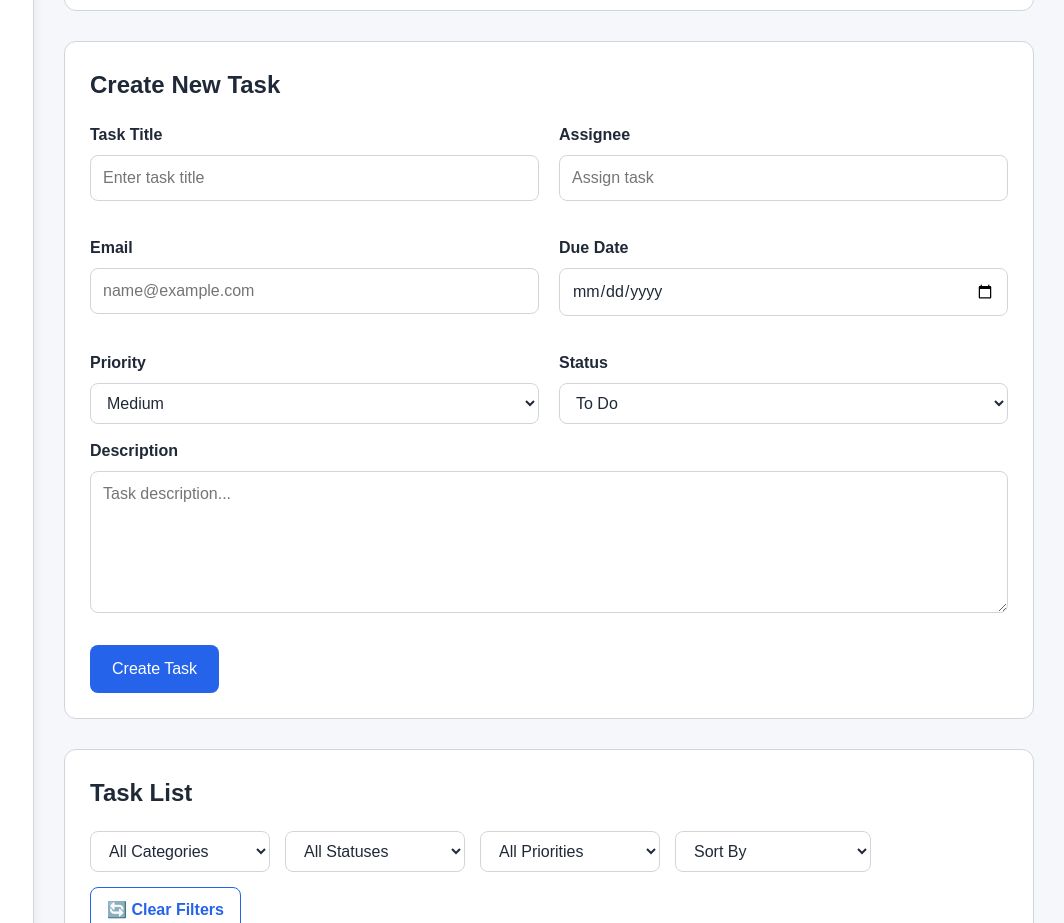
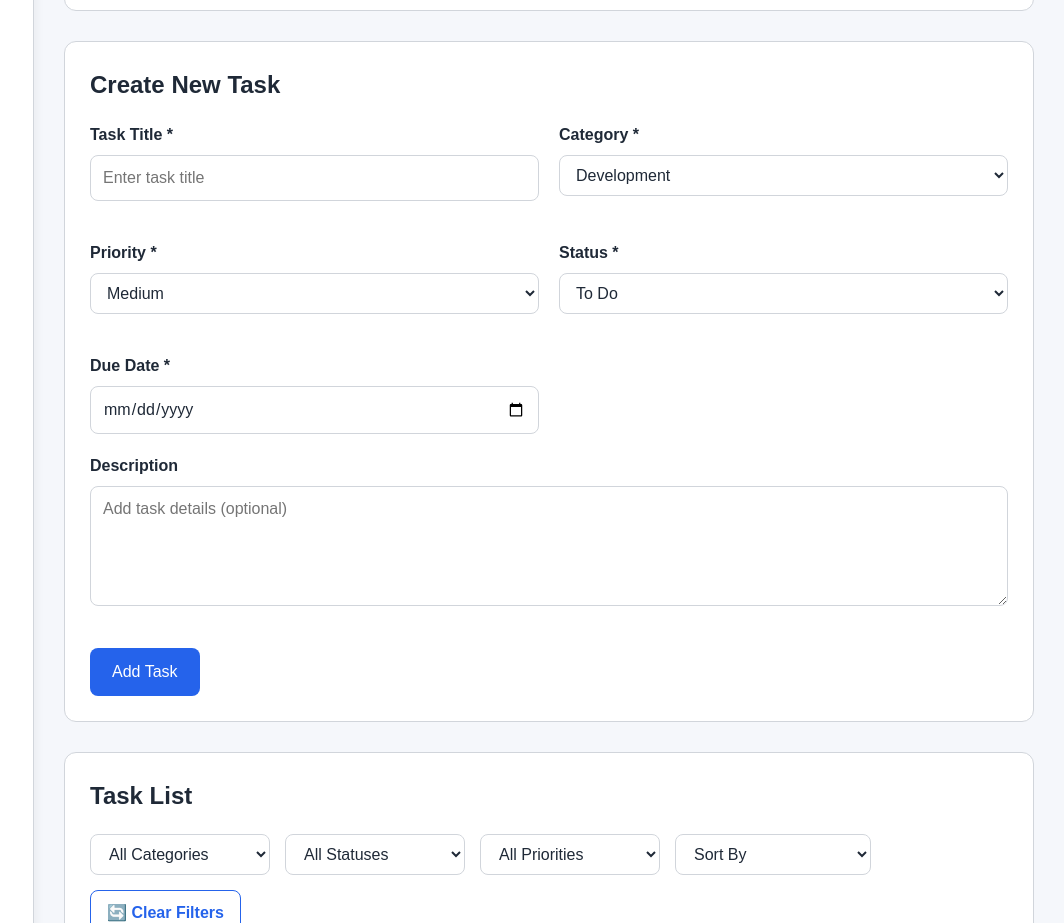
Before and after one commit to freeappstore-online/taskflow, a React (Vite) app in the folder taskflow-react/: page / in a window 1280 px wide. Shown: the part 1180-2103 px from the top of the page, without its empty margins (216-1280 px from the left). Built offline with nearby package versions, Linux system fonts and the light colour scheme.

Commit message:
Add task validation and improve form error handling

```diff
--- a/taskflow-react/src/components/TaskForm/TaskForm.css
+++ b/taskflow-react/src/components/TaskForm/TaskForm.css
@@ -99,3 +99,31 @@
     width: 100%;
   }
 }
+.form-group {
+  margin-bottom: 5px;
+}
+
+.input-error {
+  border: 2px solid #ef4444 !important;
+}
+
+.error-message {
+  display: block;
+  margin-top: 5px;
+  color: #ef4444;
+  font-size: 13px;
+}
+
+.form-actions {
+  display: flex;
+  gap: 10px;
+  margin-top: 20px;
+}
+
+.cancel-btn {
+  background: #6b7280 !important;
+}
+
+.cancel-btn:hover {
+  background: #4b5563 !important;
+}
--- a/taskflow-react/src/components/TaskForm/TaskForm.jsx
+++ b/taskflow-react/src/components/TaskForm/TaskForm.jsx
@@ -1,22 +1,23 @@
-import { useState, useEffect } from "react";
+import { useEffect, useState } from "react";
 import "./TaskForm.css";
 
 function TaskForm({ addTask, updateTask, editingTask }) {
   const initialTask = {
     title: "",
-    description: "",
+    category: "Development",
     priority: "Medium",
     status: "To Do",
     dueDate: "",
-    assignee: "",
-    email: "",
+    description: "",
   };
 
   const [task, setTask] = useState(initialTask);
+  const [errors, setErrors] = useState({});
 
   useEffect(() => {
     if (editingTask) {
       setTask(editingTask);
+      setErrors({});
     } else {
       setTask(initialTask);
     }
@@ -25,14 +26,53 @@ function TaskForm({ addTask, updateTask, editingTask }) {
   const handleChange = (event) => {
     const { name, value } = event.target;
 
-    setTask((prevTask) => ({
-      ...prevTask,
+    setTask((previousTask) => ({
+      ...previousTask,
       [name]: value,
     }));
+
+    // Remove the error when the user starts fixing the field
+    setErrors((previousErrors) => ({
+      ...previousErrors,
+      [name]: "",
+    }));
+  };
+
+  const validateForm = () => {
+    const newErrors = {};
+
+    if (!task.title.trim()) {
+      newErrors.title = "Please enter a task title.";
+    }
+
+    if (!task.category) {
+      newErrors.category = "Please select a category.";
+    }
+
+    if (!task.priority) {
+      newErrors.priority = "Please select a priority.";
+    }
+
+    if (!task.status) {
+      newErrors.status = "Please select a status.";
+    }
+
+    if (!task.dueDate) {
+      newErrors.dueDate = "Please select a due date.";
+    }
+
+    return newErrors;
   };
 
   const handleSubmit = (event) => {
     event.preventDefault();
+
+    const validationErrors = validateForm();
+
+    if (Object.keys(validationErrors).length > 0) {
+      setErrors(validationErrors);
+      return;
+    }
 
     if (editingTask) {
       updateTask(task);
@@ -41,11 +81,16 @@ function TaskForm({ addTask, updateTask, editingTask }) {
     }
 
     setTask(initialTask);
+    setErrors({});
   };
 
   const handleCancel = () => {
     setTask(initialTask);
+    setErrors({});
+
+    if (editingTask) {
       updateTask(null);
+    }
   };
 
   return (
@@ -54,10 +99,14 @@ function TaskForm({ addTask, updateTask, editingTask }) {
         {editingTask ? "Edit Task" : "Create New Task"}
       </h2>
 
-      <form onSubmit={handleSubmit}>
+      <form onSubmit={handleSubmit} noValidate>
         <div className="form-grid">
-          <div>
-            <label htmlFor="title">Task Title</label>
+
+          {/* Task Title */}
+          <div className="form-group">
+            <label htmlFor="title">
+              Task Title *
+            </label>
 
             <input
               id="title"
@@ -66,51 +115,54 @@ function TaskForm({ addTask, updateTask, editingTask }) {
               value={task.title}
               onChange={handleChange}
               placeholder="Enter task title"
-              required
+              className={errors.title ? "input-error" : ""}
             />
+
+            {errors.title && (
+              <small className="error-message">
+                {errors.title}
+              </small>
+            )}
           </div>
 
-          <div>
-            <label htmlFor="assignee">Assignee</label>
+          {/* Category */}
+          <div className="form-group">
+            <label htmlFor="category">
+              Category *
+            </label>
 
-            <input
-              id="assignee"
-              type="text"
-              name="assignee"
-              value={task.assignee}
+            <select
+              id="category"
+              name="category"
+              value={task.category}
               onChange={handleChange}
-              placeholder="Assign task"
-              required
-            />
+            >
+              <option value="Development">
+                Development
+              </option>
+              <option value="Design">
+                Design
+              </option>
+              <option value="Testing">
+                Testing
+              </option>
+              <option value="Documentation">
+                Documentation
+              </option>
+              <option value="Bug">
+                Bug
+              </option>
+              <option value="Meeting">
+                Meeting
+              </option>
+            </select>
           </div>
 
-          <div>
-            <label htmlFor="email">Email</label>
-
-            <input
-              id="email"
-              type="email"
-              name="email"
-              value={task.email}
-              onChange={handleChange}
-              placeholder="name@example.com"
-            />
-          </div>
-
-          <div>
-            <label htmlFor="dueDate">Due Date</label>
-
-            <input
-              id="dueDate"
-              type="date"
-              name="dueDate"
-              value={task.dueDate}
-              onChange={handleChange}
-            />
-          </div>
-
-          <div>
-            <label htmlFor="priority">Priority</label>
+          {/* Priority */}
+          <div className="form-group">
+            <label htmlFor="priority">
+              Priority *
+            </label>
 
             <select
               id="priority"
@@ -124,8 +176,11 @@ function TaskForm({ addTask, updateTask, editingTask }) {
             </select>
           </div>
 
-          <div>
-            <label htmlFor="status">Status</label>
+          {/* Status */}
+          <div className="form-group">
+            <label htmlFor="status">
+              Status *
+            </label>
 
             <select
               id="status"
@@ -142,8 +197,33 @@ function TaskForm({ addTask, updateTask, editingTask }) {
               </option>
             </select>
           </div>
+
+          {/* Due Date */}
+          <div className="form-group">
+            <label htmlFor="dueDate">
+              Due Date *
+            </label>
+
+            <input
+              id="dueDate"
+              type="date"
+              name="dueDate"
+              value={task.dueDate}
+              onChange={handleChange}
+              className={errors.dueDate ? "input-error" : ""}
+            />
+
+            {errors.dueDate && (
+              <small className="error-message">
+                {errors.dueDate}
+              </small>
+            )}
           </div>
 
+        </div>
+
+        {/* Description */}
+        <div className="form-group">
           <label htmlFor="description">
             Description
           </label>
@@ -151,17 +231,15 @@ function TaskForm({ addTask, updateTask, editingTask }) {
           <textarea
             id="description"
             name="description"
-          rows="5"
             value={task.description}
             onChange={handleChange}
-          placeholder="Task description..."
+            placeholder="Add task details (optional)"
           />
+        </div>
 
-        <div className="button-group">
+        <div className="form-actions">
           <button type="submit">
-            {editingTask
-              ? "Update Task"
-              : "Create Task"}
+            {editingTask ? "Update Task" : "Add Task"}
           </button>
 
           {editingTask && (
```
Lines whose indentation alone changed are shown as unchanged.
